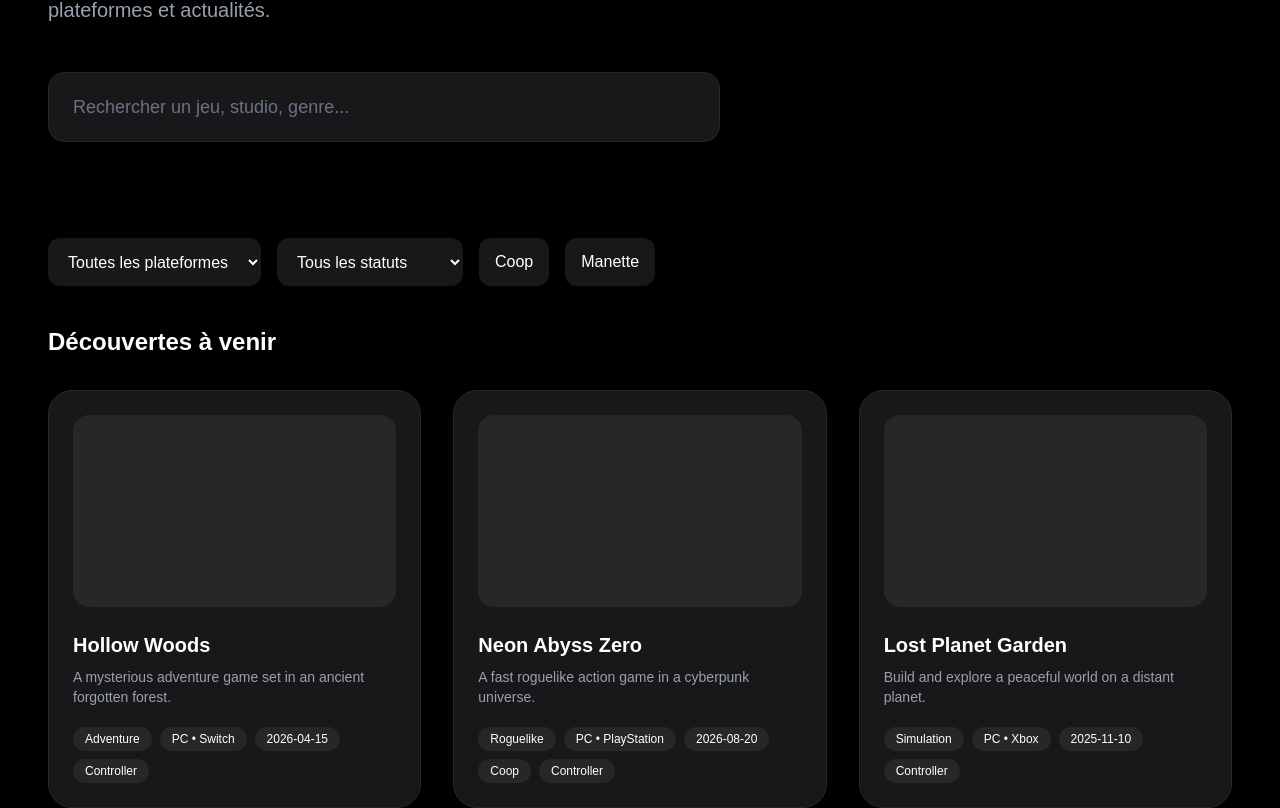
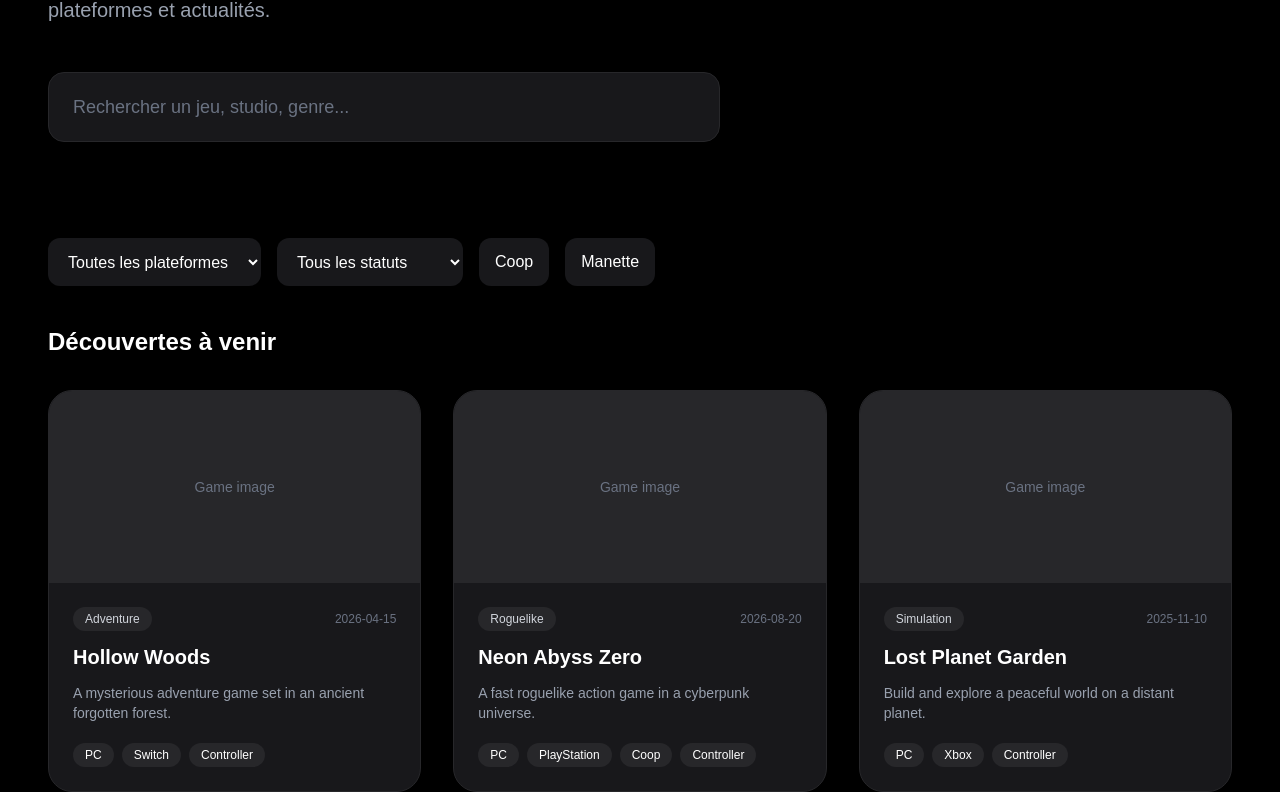
Before and after one commit to papeentwitch/IndieNexus, a Next.js app in the folder apps/web/: page / in a window 1280 px wide. Shown: the part 432-1240 px from the top of the page. Built offline with nearby package versions, Linux system fonts and the light colour scheme.

Commit message:
v0.1.6 improve game cards UI

```diff
--- a/apps/web/components/GameCard.tsx
+++ b/apps/web/components/GameCard.tsx
@@ -18,31 +18,74 @@ export function GameCard({
   controller,
 }: Props) {
   return (
-    <div className="rounded-3xl border border-zinc-800 bg-zinc-900 p-6 transition hover:border-zinc-600">
+    <article
+      className="
+        overflow-hidden
+        rounded-3xl
+        border
+        border-zinc-800
+        bg-zinc-900
+        transition
+        hover:-translate-y-1
+        hover:border-zinc-600
+      "
+    >
+      <div
+        className="
+          flex
+          h-48
+          items-center
+          justify-center
+          bg-zinc-800
+          text-sm
+          text-gray-500
+        "
+      >
+        Game image
+      </div>
 
-      <div className="mb-6 h-48 rounded-2xl bg-zinc-800" />
+      <div className="p-6">
+        <div className="mb-3 flex items-center justify-between">
+          <span
+            className="
+              rounded-full
+              bg-zinc-800
+              px-3
+              py-1
+              text-xs
+              text-gray-300
+            "
+          >
+            {genre}
+          </span>
+
+          <span className="text-xs text-gray-500">
+            {releaseDate}
+          </span>
+        </div>
 
         <h3 className="text-xl font-bold">
           {title}
         </h3>
 
-      <p className="mt-2 text-sm text-gray-400">
+        <p className="mt-3 text-sm text-gray-400">
           {description}
         </p>
 
         <div className="mt-5 flex flex-wrap gap-2 text-xs">
-
-        <span className="rounded-full bg-zinc-800 px-3 py-1">
-          {genre}
+          {platforms.map((platform) => (
+            <span
+              key={platform}
+              className="
+                rounded-full
+                bg-zinc-800
+                px-3
+                py-1
+              "
+            >
+              {platform}
             </span>
-
-        <span className="rounded-full bg-zinc-800 px-3 py-1">
-          {platforms.join(" • ")}
-        </span>
-
-        <span className="rounded-full bg-zinc-800 px-3 py-1">
-          {releaseDate}
-        </span>
+          ))}
 
           {coop && (
             <span className="rounded-full bg-zinc-800 px-3 py-1">
@@ -55,9 +98,8 @@ export function GameCard({
               Controller
             </span>
           )}
-
         </div>
-
       </div>
+    </article>
   );
 }
```
Lines whose indentation alone changed are shown as unchanged.
